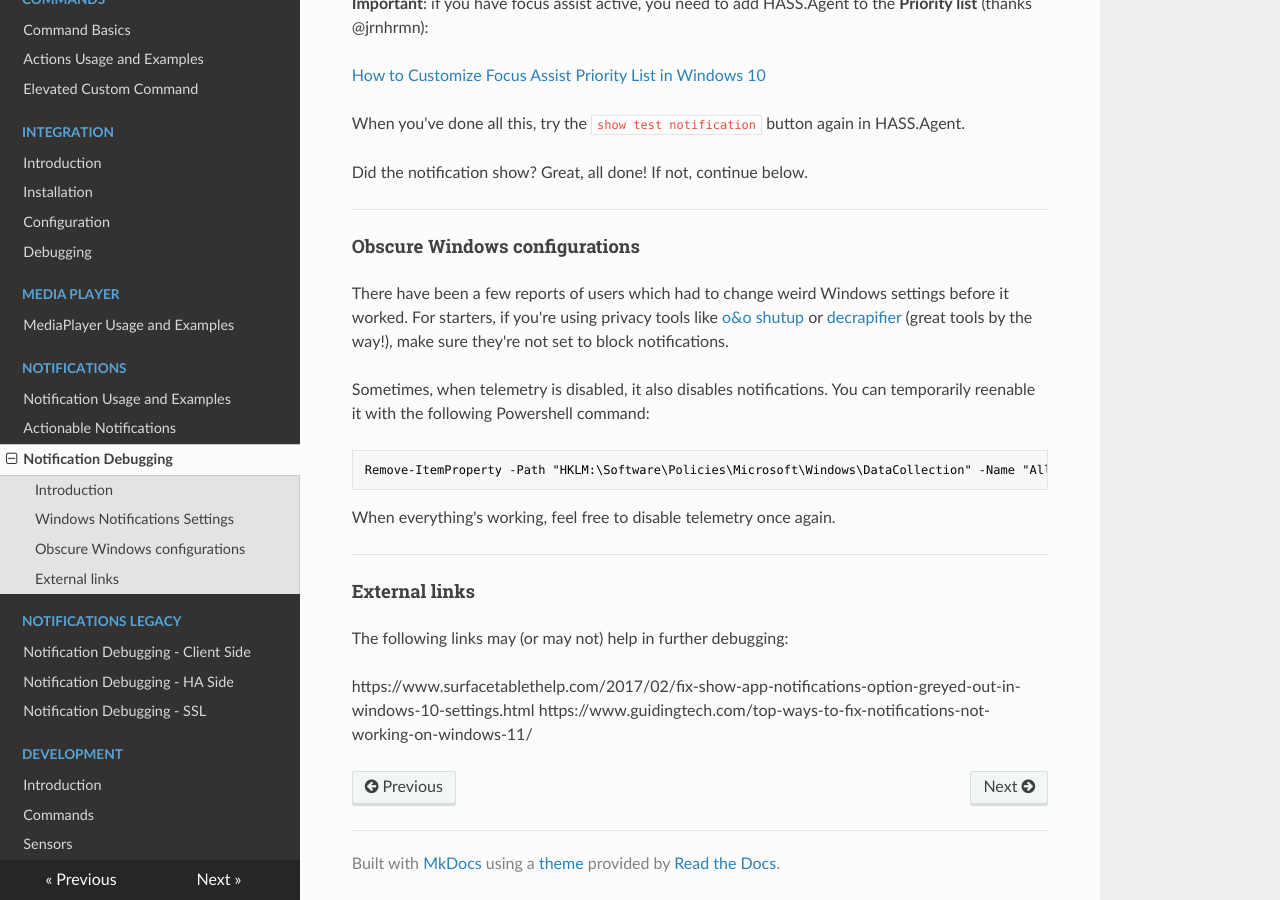
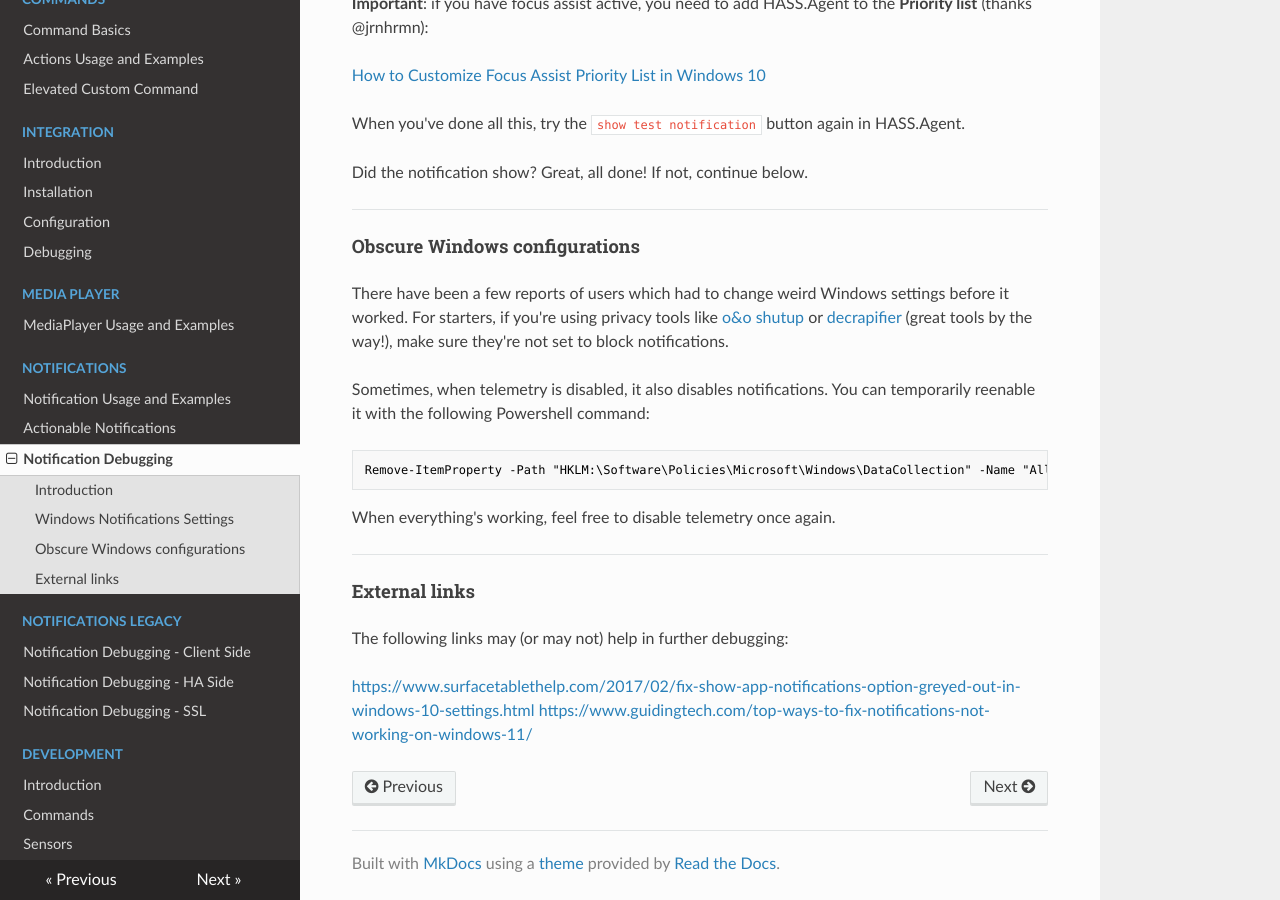
Before and after one commit to LAB02-Admin/HASS.Agent-Docs, an MkDocs documentation site: the page built from docs/notifications/new/notification-debugging.md, in a window 1280 px wide and 900 px high, scrolled down 2957 px. Built offline with MkDocs 1.6.1, drawn with Linux system fonts in a browser that asks for light colours; nearby versions of some CDN libraries; part of the change alters nothing that is shown.

```diff
--- a/docs/notifications/new/notification-debugging.md
+++ b/docs/notifications/new/notification-debugging.md
@@ -66,5 +66,5 @@ When everything's working, feel free to disable telemetry once again.
 
 The following links may (or may not) help in further debugging:
 
-https://www.surfacetablethelp.com/2017/02/fix-show-app-notifications-option-greyed-out-in-windows-10-settings.html
-https://www.guidingtech.com/top-ways-to-fix-notifications-not-working-on-windows-11/
+[https://www.surfacetablethelp.com/2017/02/fix-show-app-notifications-option-greyed-out-in-windows-10-settings.html](https://www.surfacetablethelp.com/2017/02/fix-show-app-notifications-option-greyed-out-in-windows-10-settings.html)
+[https://www.guidingtech.com/top-ways-to-fix-notifications-not-working-on-windows-11/](https://www.guidingtech.com/top-ways-to-fix-notifications-not-working-on-windows-11/)
```
